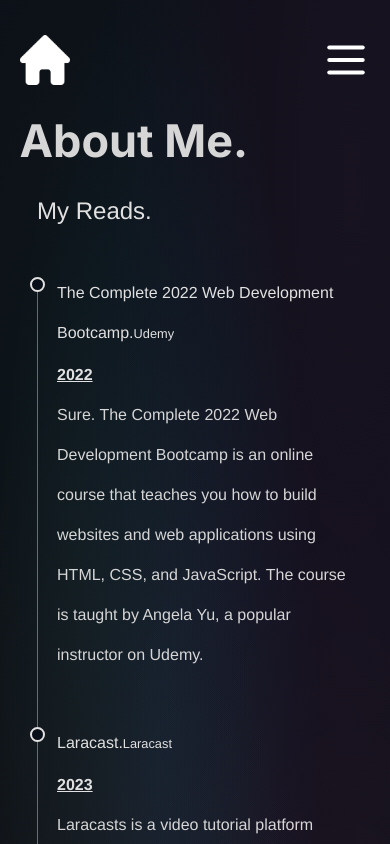
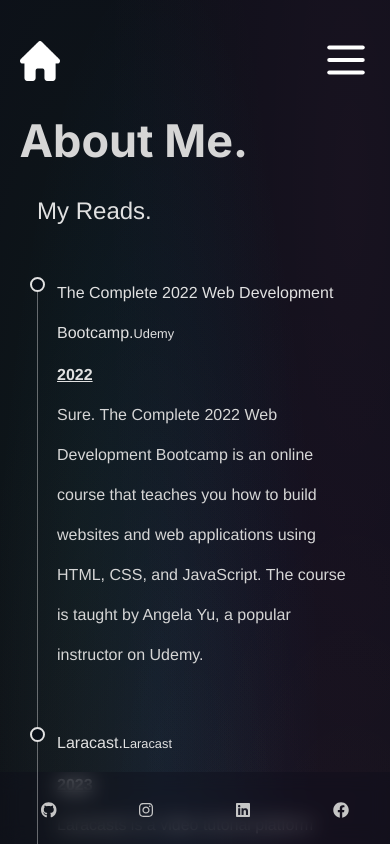
Before and after one commit to hadimakki387/DevWonders, a Next.js app: page /about in a window 390 px wide. Shown: the top 844 px of the page. Built offline with nearby package versions, Linux system fonts and the light colour scheme; a web font is replaced by a local one.

Commit message:
fixed some bugs

```diff
--- a/src/app/projects/page.tsx
+++ b/src/app/projects/page.tsx
@@ -75,10 +75,11 @@
           <ProjectsLogic onProjectSelect={handleProjectSelect} />
           <div className="reveal">
             <NextButton URI="/resume" Content="Lets Go To My Resume." />
-            <div className="WindowsSocialMediaDiv">
+
+          </div>
+          <div className="WindowsSocialMediaDiv">
               <SocialMediaLinks />
             </div>
-          </div>
         </div>
       </div>
 
--- a/src/components/Home/NavBar.tsx
+++ b/src/components/Home/NavBar.tsx
@@ -13,6 +13,7 @@
             height={50}
             alt="home"
             src="/house-solid-white.png"
+            className="HomeBtn"
           />
         </Link>
       </div>
--- a/src/components/Home/SocialMediaLinks.tsx
+++ b/src/components/Home/SocialMediaLinks.tsx
@@ -1,8 +1,9 @@
 import React from "react";
+import "@/css/Home.css"
 
 function SocialMediaLinks() {
   return (
-    <div className="flex gap-2 SocialMediaLinksDiv">
+    <div className="flex gap-2 SocialMediaLinksDiv ">
       <a
         className="socialMediaLinks"
         href="https://github.com/hadimakki387"
--- a/src/components/Projects/ProjectInfo.tsx
+++ b/src/components/Projects/ProjectInfo.tsx
@@ -88,7 +88,7 @@
           </h4>
           <p className="ProjectInfoLink">
             <a
-              href="codeWonders.com"
+              href={githubLink}
               target="_blank"
               rel="noopener noreferrer"
               className=""
--- a/src/css/Home.css
+++ b/src/css/Home.css
@@ -265,9 +265,7 @@
     backdrop-filter: blur(10px);
     padding: 1rem ;
   }
-  .WindowsSocialMediaDiv{
-    display: none;
-  }
+
   .glitch{
     font-size: 30px;
   }
@@ -277,4 +275,8 @@
   .HomeBody{
     margin-top: 3rem;
   }
+  .HomeBtn{
+    width: 40px;
+    height: 40px;
+  }
 }
```
